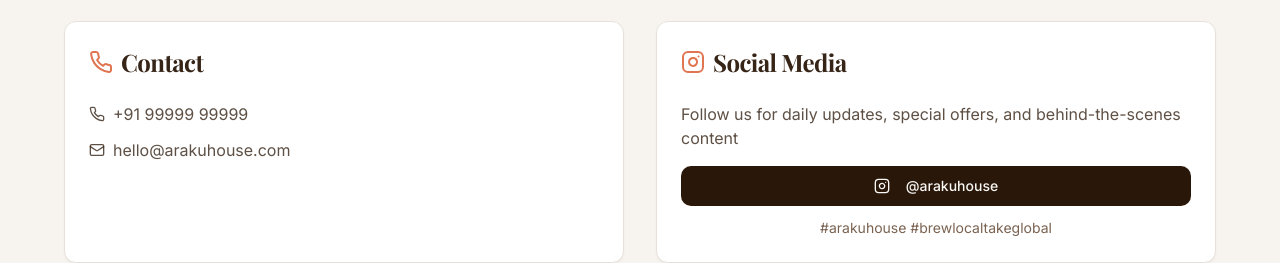
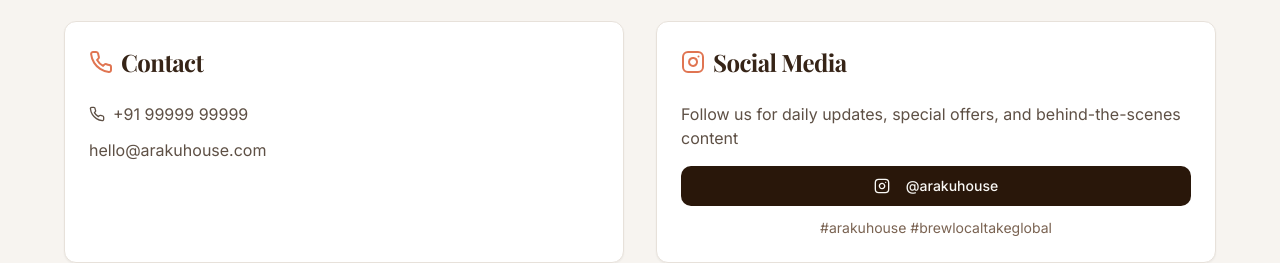
Before and after one commit to joynicholas2001/Araku-House, a React (Vite) app: page / in a window 1280 px wide. Shown: the part 4509-4772 px from the top of the page. Built offline with nearby package versions, Linux system fonts and the light colour scheme.

Commit message:
chore(contact): make email a preview-only link (no navigation) and remove unused import

```diff
--- a/src/components/Contact.tsx
+++ b/src/components/Contact.tsx
@@ -1,6 +1,6 @@
 import React from "react";
 import { Card, CardContent, CardHeader, CardTitle } from "../components/ui/card";
-import { MapPin, Phone, Mail, Clock, Instagram } from "lucide-react";
+import { MapPin, Phone, Clock, Instagram } from "lucide-react";
 import { Button } from "../components/ui/button";
 
 const Contact = () => {
@@ -94,8 +94,13 @@ const Contact = () => {
                 <Phone className="h-4 w-4" />
                 <span>+91 99999 99999</span>
               </a>
-              <a href="mailto:hello@arakuhouse.com" className="flex items-center gap-2 text-foreground/80 hover:text-accent transition-colors">
-                <Mail className="h-4 w-4" />
+              <a
+                href="#"
+                onClick={(e) => e.preventDefault()}
+                className="flex items-center gap-2 text-foreground/80 hover:text-accent transition-colors cursor-default"
+                aria-disabled="true"
+                title="Email preview"
+              >
                 <span>hello@arakuhouse.com</span>
               </a>
             </CardContent>
```
